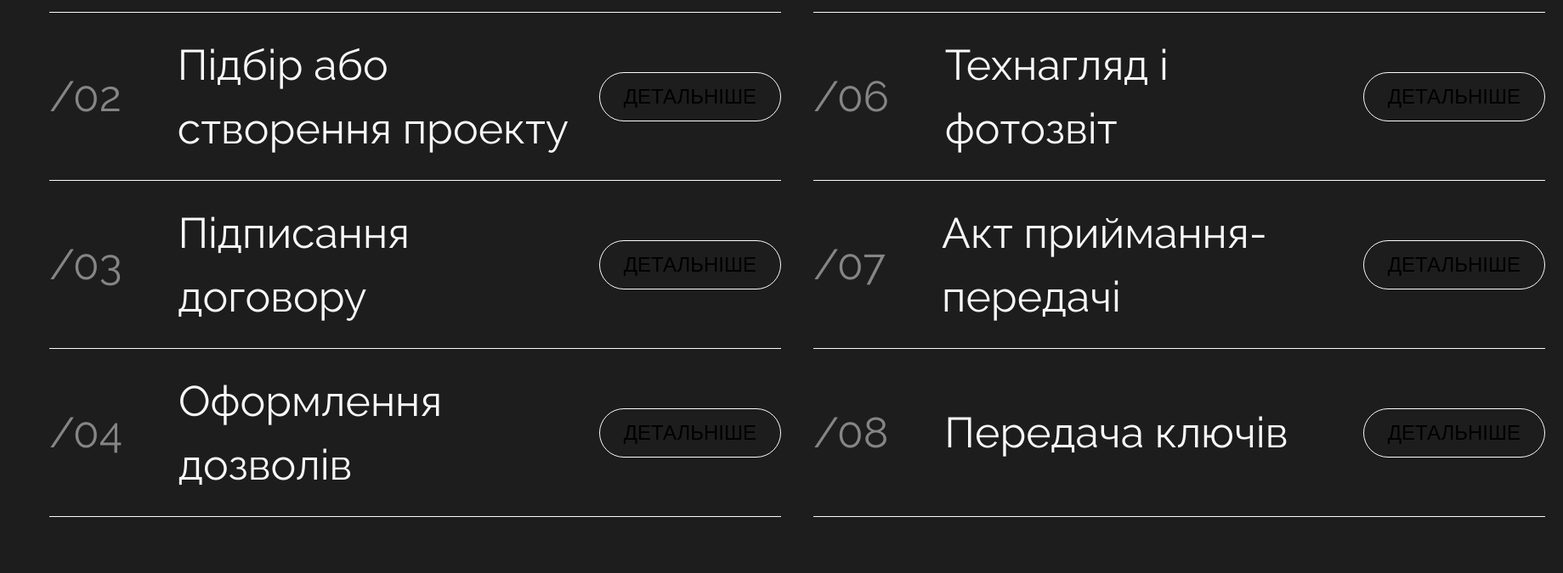
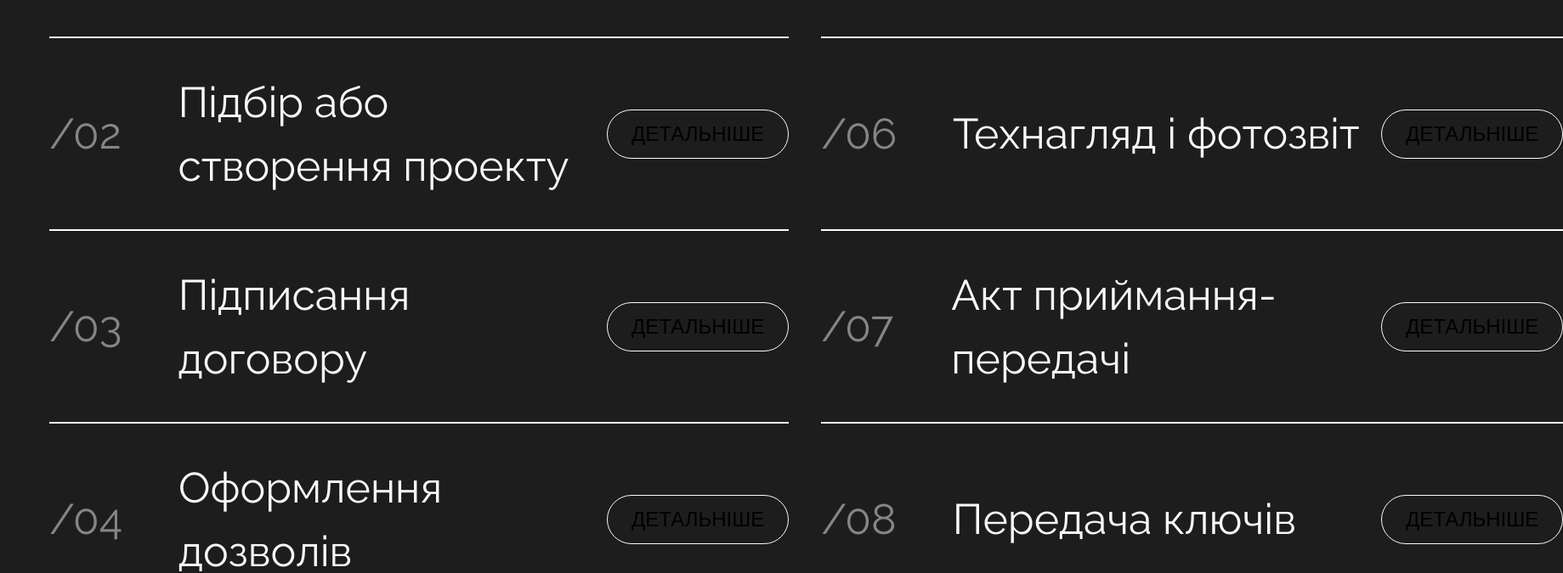
Before and after one commit to AsyaDev14/Eco-house, a React (Vite) app: page / in a window 1280 px wide. Shown: the part 8120-8795 px from the top of the page at 85% size, 1839 px wide, since content can reach past the window. Built offline with nearby package versions, Linux system fonts and the light colour scheme.

Commit message:
fix stages component

```diff
--- a/src/components/Accordion/Accordion.jsx
+++ b/src/components/Accordion/Accordion.jsx
@@ -1,12 +1,17 @@
 import { useState } from "react";
+import // AccordionItem,
+// Number,
+// StageTitle,
+// StageTitleWrapper,
+"./Accordion.styled";
 import {
-  AccordionItem,
-  Number,
-  StageTitle,
-  StageTitleWrapper,
+  DetailsWrapper,
+  OpenButton,
+  StageWrapper,
+  Wrapper,
 } from "./Accordion.styled";
 
-const Accordion = ({ number, title, children }) => {
+const Accordion = ({ number, title, text }) => {
   const [isOpen, setIsOpen] = useState(false);
 
   const toggleAccordion = () => {
@@ -14,25 +19,21 @@ const Accordion = ({ number, title, children }) => {
   };
 
   return (
-    <AccordionItem>
-      <div className={`accordion ${isOpen ? "active" : ""}`}>
-        <div
-          className={`accordion-header ${isOpen ? "active" : ""}`}
-          onClick={toggleAccordion}
-        >
-          <StageTitleWrapper>
-            <Number>{number}</Number>
-            <StageTitle>{title}</StageTitle>
-          </StageTitleWrapper>
-          <span>{isOpen ? "X" : "Детальніше"}</span>
-        </div>
-        {isOpen && (
-          <div className="accordion-content">
-            <p>{children}</p>
-          </div>
-        )}
-      </div>
-    </AccordionItem>
+    <Wrapper>
+      <StageWrapper>
+        <p>/{number}</p>
+        <h4>{title}</h4>
+        <OpenButton onClick={toggleAccordion}>Детальніше</OpenButton>
+      </StageWrapper>
+      {isOpen && (
+        <DetailsWrapper>
+          <p>/{number}</p>
+          <h4>{title}</h4>
+          <p>{text}</p>
+          <button onClick={toggleAccordion}>&#10005;</button>
+        </DetailsWrapper>
+      )}
+    </Wrapper>
   );
 };
 
--- a/src/components/Accordion/Accordion.styled.js
+++ b/src/components/Accordion/Accordion.styled.js
@@ -1,102 +1,114 @@
 import styled from "styled-components";
 
-export const AccordionItem = styled.div`
-  min-width: 861px;
-  height: 197px;
+export const Wrapper = styled.div`
+  position: relative;
+  /* width: 100%; */
+`;
 
-  &:last-of-type {
-    border-bottom: 1px solid #f8f8f8;
+export const StageWrapper = styled.div`
+  width: 100%;
+  height: 227px;
+
+  display: flex;
+  justify-content: space-between;
+  align-items: center;
+
+  border-top: 1px solid #fbfbfb;
+  border-bottom: 1px solid #fbfbfb;
+  margin-bottom: -2px;
+
+  p {
+    color: #858585;
+    font-size: 50px;
+    font-weight: 400;
+
+    padding-right: 66px;
   }
 
-  .accordion {
-    display: flex;
-    align-items: center;
-    width: 100%;
-    height: 100%;
-    border-top: 1px solid #fbfbfb;
-    /* border-bottom: 1px solid #fbfbfb; */
-    overflow: hidden;
-    transition: all 0.7s ease;
+  h4 {
+    font-size: 50px;
+    font-weight: 400;
 
-    &:nth-child(4n + 4) {
-      /* border-bottom: 1px solid #fbfbfb; */
+    width: 487px;
+    padding-right: 17px;
+  }
+`;
 
-      background-color: aqua;
-    }
+export const OpenButton = styled.button`
+  border: 1px solid #fbfbfb;
+  border-radius: 30px;
+  background-color: transparent;
 
-    &.active {
-      /* transform: scale(1.03); */
-      border: 1px solid #fbfbfb;
+  font-size: 24px;
+  font-weight: 400;
+  text-transform: uppercase;
+
+  padding: 14px 28px;
+`;
+
+export const DetailsWrapper = styled.div`
+  display: flex;
+  justify-content: space-between;
+  padding: 40px 80px;
+
+  z-index: 10;
+  width: 1760px;
+  height: 150px;
+
+  color: #1d1d1d;
+  background-color: #fbfbfb;
+
+  &:nth-of-type(-n + 4) {
+    position: absolute;
+    top: 0;
+    left: 0;
+  }
+
+  &:nth-last-of-type(n + 5) {
+    position: absolute;
+    top: 0;
+    right: 0;
+  }
+
+  h4 {
+    font-size: 50px;
+    font-weight: 400;
+
+    width: 900px;
+
+    padding-right: 29px;
+  }
+
+  p {
+    font-size: 24px;
+    font-weight: 400;
+
+    width: 574px;
+
+    padding-right: 88px;
+
+    &:first-of-type {
+      color: #858585;
+      font-size: 50px;
+      padding-right: 150px;
+      width: auto;
     }
   }
 
-  .accordion-header {
+  button {
     display: flex;
+    justify-content: center;
     align-items: center;
-    justify-content: space-between;
-    width: 100%;
-    height: 100%;
-    padding: 15px 20px;
-    cursor: pointer;
 
-    &.active {
-      color: #1d1d1d;
-      background-color: #fbfbfb;
-    }
+    color: #fbfbfb;
+    background-color: #1d1d1d;
+    border: none;
+    border-radius: 50%;
 
-    span {
-      width: fit-content;
-      height: 38px;
-      font-size: 24px;
-      display: flex;
-      align-items: center;
-      justify-content: center;
-      border: 1px solid #fbfbfb;
-      border-radius: 117px;
-      padding: 14px 28px;
-      user-select: none;
-      transition: all 0.7s ease;
+    font-size: 24px;
 
-      text-transform: uppercase;
-      font-size: 24px;
-
-      transition: all 0.7s ease-in-out;
-
-      &:hover {
-        color: #1d1d1d;
-        background-color: #fbfbfb;
-      }
-    }
-  }
-
-  .accordion-content {
-    display: flex;
-    align-items: center;
-    font-size: 14px;
-    text-align: justify;
-    line-height: 26px;
-    height: 100%;
-    padding: 20px;
-    color: #1d1d1d;
-    background-color: #fbfbfb;
-    border-top: 1px solid #43434a;
+    width: 60px;
+    height: 60px;
+    padding: 0;
   }
 `;
-
-export const StageTitleWrapper = styled.div`
-  display: flex;
-  justify-content: center;
-  align-items: center;
-  gap: 66px;
-`;
-
-export const Number = styled.p`
-  color: #858585;
-  font-size: 50px;
-  font-weight: 400;
-`;
-
-export const StageTitle = styled.p`
-  font-size: 50px;
-  font-weight: 400;
-`;
--- a/src/components/stages/Stages.jsx
+++ b/src/components/stages/Stages.jsx
@@ -1,133 +1,66 @@
-import { useState } from "react";
+// import { useState } from "react";
 import Container from "../Container/Container";
-import {
-  OpenButton,
-  DetailsWrapper,
-  PairWpapper,
-  StageWrapper,
-  Title,
-  LastPairWrapper,
-  AllStagesWrapper,
-} from "./Stages.styled";
-// import Accordion from "../Accordion/Accordion";
-// AccordionWpapper,
+import { AllStagesWrapper, Title } from "./Stages.styled";
+import Accordion from "../Accordion/Accordion";
 
 const Stages = () => {
-  // const data = [
-  //   { id: "01", title: "Вибір технології", text: "" },
-  //   {
-  //     id: "02",
-  //     title: "Підбір або створення проекту",
-  //     text: "Lorem ipsum dolor sit amet consectetur adipisicing elit. Accusantium adipisci reprehenderit voluptatum temporibus natus! Atque culpa illum iste eos vero, incidunt error aliquam perferendis dignissimos eaque voluptates accusamus cum cumque?",
-  //   },
-  //   {
-  //     id: "03",
-  //     title: "Підбір або створення проекту",
-  //     text: "Lorem ipsum dolor sit amet consectetur adipisicing elit. Accusantium adipisci reprehenderit voluptatum temporibus natus! Atque culpa illum iste eos vero, incidunt error aliquam perferendis dignissimos eaque voluptates accusamus cum cumque?",
-  //   },
-  //   {
-  //     id: "04",
-  //     title: "Підбір або створення проекту",
-  //     text: "Lorem ipsum dolor sit amet consectetur adipisicing elit. Accusantium adipisci reprehenderit voluptatum temporibus natus! Atque culpa illum iste eos vero, incidunt error aliquam perferendis dignissimos eaque voluptates accusamus cum cumque?",
-  //   },
-  //   {
-  //     id: "05",
-  //     title: "Підбір або створення проекту",
-  //     text: "Lorem ipsum dolor sit amet consectetur adipisicing elit. Accusantium adipisci reprehenderit voluptatum temporibus natus! Atque culpa illum iste eos vero, incidunt error aliquam perferendis dignissimos eaque voluptates accusamus cum cumque?",
-  //   },
-  //   {
-  //     id: "06",
-  //     title: "Підбір або створення проекту",
-  //     text: "Lorem ipsum dolor sit amet consectetur adipisicing elit. Accusantium adipisci reprehenderit voluptatum temporibus natus! Atque culpa illum iste eos vero, incidunt error aliquam perferendis dignissimos eaque voluptates accusamus cum cumque?",
-  //   },
-  //   {
-  //     id: "07",
-  //     title: "Підбір або створення проекту",
-  //     text: "Lorem ipsum dolor sit amet consectetur adipisicing elit. Accusantium adipisci reprehenderit voluptatum temporibus natus! Atque culpa illum iste eos vero, incidunt error aliquam perferendis dignissimos eaque voluptates accusamus cum cumque?",
-  //   },
-  //   {
-  //     id: "08",
-  //     title: "Підбір або створення проекту",
-  //     text: "Lorem ipsum dolor sit amet consectetur adipisicing elit. Accusantium adipisci reprehenderit voluptatum temporibus natus! Atque culpa illum iste eos vero, incidunt error aliquam perferendis dignissimos eaque voluptates accusamus cum cumque?",
-  //   },
-  // ];
-
-  const [isOpen, setIsOpen] = useState(false);
-
-  const openAccordion = () => {
-    setIsOpen(true);
-  };
-
-  const closeAccordion = () => {
-    setIsOpen(false);
-  };
+  const data = [
+    {
+      id: "01",
+      title: "Вибір технології",
+      text: "Будівельна компанія котеджів Eco House з розумінням ставиться до вибору клієнта. Співробітники в деталях опишуть переваги і недоліки кожної технології, врахують геологічне розташування ділянки, фізико-хімічні характеристики матеріалів та ін. деталі.",
+    },
+    {
+      id: "02",
+      title: "Підбір або створення проекту",
+      text: "Lorem ipsum dolor sit amet consectetur adipisicing elit. Accusantium adipisci reprehenderit voluptatum temporibus natus! Atque culpa illum iste eos vero, incidunt error aliquam perferendis dignissimos eaque voluptates accusamus cum cumque?",
+    },
+    {
+      id: "03",
+      title: "Підписання договору",
+      text: "Lorem ipsum dolor sit amet consectetur adipisicing elit. Accusantium adipisci reprehenderit voluptatum temporibus natus! Atque culpa illum iste eos vero, incidunt error aliquam perferendis dignissimos eaque voluptates accusamus cum cumque?",
+    },
+    {
+      id: "04",
+      title: "Оформлення дозволів",
+      text: "Lorem ipsum dolor sit amet consectetur adipisicing elit. Accusantium adipisci reprehenderit voluptatum temporibus natus! Atque culpa illum iste eos vero, incidunt error aliquam perferendis dignissimos eaque voluptates accusamus cum cumque?",
+    },
+    {
+      id: "05",
+      title: "Початок робіт",
+      text: "Lorem ipsum dolor sit amet consectetur adipisicing elit. Accusantium adipisci reprehenderit voluptatum temporibus natus! Atque culpa illum iste eos vero, incidunt error aliquam perferendis dignissimos eaque voluptates accusamus cum cumque?",
+    },
+    {
+      id: "06",
+      title: "Технагляд і фотозвіт",
+      text: "Lorem ipsum dolor sit amet consectetur adipisicing elit. Accusantium adipisci reprehenderit voluptatum temporibus natus! Atque culpa illum iste eos vero, incidunt error aliquam perferendis dignissimos eaque voluptates accusamus cum cumque?",
+    },
+    {
+      id: "07",
+      title: "Акт приймання-передачі",
+      text: "Lorem ipsum dolor sit amet consectetur adipisicing elit. Accusantium adipisci reprehenderit voluptatum temporibus natus! Atque culpa illum iste eos vero, incidunt error aliquam perferendis dignissimos eaque voluptates accusamus cum cumque?",
+    },
+    {
+      id: "08",
+      title: "Передача ключів",
+      text: "Lorem ipsum dolor sit amet consectetur adipisicing elit. Accusantium adipisci reprehenderit voluptatum temporibus natus! Atque culpa illum iste eos vero, incidunt error aliquam perferendis dignissimos eaque voluptates accusamus cum cumque?",
+    },
+  ];
 
   return (
     <Container>
       <Title>Етапи будівництва</Title>
       <AllStagesWrapper>
-        {isOpen ? (
-          <DetailsWrapper>
-            <p>/01</p>
-            <h4>Вибір технології</h4>
-            <p>
-              Будівельна компанія котеджів Eco House з розумінням ставиться до
-              вибору клієнта. Співробітники в деталях опишуть переваги і
-              недоліки кожної технології, врахують геологічне розташування
-              ділянки, фізико-хімічні характеристики матеріалів та ін. деталі.
-            </p>
-            <button onClick={closeAccordion}>&#10005;</button>
-          </DetailsWrapper>
-        ) : (
-          <PairWpapper>
-            <StageWrapper>
-              <p>/01</p>
-              <h4>Вибір технології</h4>
-              <OpenButton onClick={openAccordion}>Детальніше</OpenButton>
-            </StageWrapper>
-            <StageWrapper>
-              <p>/05</p>
-              <h4>Початок робіт</h4>
-              <OpenButton onClick={openAccordion}>Детальніше</OpenButton>
-            </StageWrapper>
-          </PairWpapper>
-        )}
-        <PairWpapper>
-          <StageWrapper>
-            <p>/02</p>
-            <h4>Підбір або створення проекту</h4>
-            <OpenButton onClick={openAccordion}>Детальніше</OpenButton>
-          </StageWrapper>
-          <StageWrapper>
-            <p>/06</p>
-            <h4>Технагляд і фотозвіт</h4>
-            <OpenButton onClick={openAccordion}>Детальніше</OpenButton>
-          </StageWrapper>
-        </PairWpapper>
-        <PairWpapper>
-          <StageWrapper>
-            <p>/03</p>
-            <h4>Підписання договору</h4>
-            <OpenButton onClick={openAccordion}>Детальніше</OpenButton>
-          </StageWrapper>
-          <StageWrapper>
-            <p>/07</p>
-            <h4>Акт приймання-передачі</h4>
-            <OpenButton onClick={openAccordion}>Детальніше</OpenButton>
-          </StageWrapper>
-        </PairWpapper>
-        <LastPairWrapper>
-          <StageWrapper>
-            <p>/04</p>
-            <h4>Оформлення дозволів</h4>
-            <OpenButton onClick={openAccordion}>Детальніше</OpenButton>
-          </StageWrapper>
-          <StageWrapper>
-            <p>/08</p>
-            <h4>Передача ключів</h4>
-            <OpenButton onClick={openAccordion}>Детальніше</OpenButton>
-          </StageWrapper>
-        </LastPairWrapper>
+        {data.map(({ id, title, text }) => {
+          return (
+            <Accordion
+              key={id}
+              number={id}
+              title={title}
+              text={text}
+            ></Accordion>
+          );
+        })}
       </AllStagesWrapper>
     </Container>
   );
--- a/src/components/stages/Stages.styled.js
+++ b/src/components/stages/Stages.styled.js
@@ -11,106 +11,10 @@ export const Title = styled.h2`
 `;
 
 export const AllStagesWrapper = styled.div`
+  display: flex;
+  flex-direction: column;
+  flex-wrap: wrap;
+  column-gap: 38px;
+  height: 930px;
   padding-bottom: 150px;
 `;
-
-export const PairWpapper = styled.div`
-  display: flex;
-  gap: 38px;
-`;
-
-export const LastPairWrapper = styled.div`
-  display: flex;
-  gap: 38px;
-
-  div {
-    border-bottom: 1px solid #fbfbfb;
-  }
-`;
-
-export const StageWrapper = styled.div`
-  width: 861px;
-  height: 197px;
-
-  display: flex;
-  align-items: center;
-
-  border-top: 1px solid #fbfbfb;
-
-  p {
-    color: #858585;
-    font-size: 50px;
-    font-weight: 400;
-
-    padding-right: 66px;
-  }
-
-  h4 {
-    font-size: 50px;
-    font-weight: 400;
-
-    width: 487px;
-    padding-right: 17px;
-  }
-`;
-
-export const OpenButton = styled.button`
-  border: 1px solid #fbfbfb;
-  border-radius: 30px;
-  background-color: transparent;
-
-  font-size: 24px;
-  font-weight: 400;
-  text-transform: uppercase;
-
-  padding: 14px 28px;
-`;
-
-export const DetailsWrapper = styled.div`
-  display: flex;
-  padding: 40px 80px;
-
-  color: #1d1d1d;
-  background-color: #fbfbfb;
-
-  h4 {
-    font-size: 50px;
-    font-weight: 400;
-
-    width: 487px;
-    padding-right: 298px;
-  }
-
-  p {
-    font-size: 24px;
-    font-weight: 400;
-
-    width: 574px;
-
-    padding-right: 88px;
-
-    &:first-of-type {
-      color: #858585;
-      font-size: 50px;
-      padding-right: 200px;
-      width: 90px;
-    }
-  }
-
-  button {
-    display: flex;
-    justify-content: center;
-    align-items: center;
-
-    color: #fbfbfb;
-    background-color: #1d1d1d;
-    border: none;
-    border-radius: 50%;
-
-    font-size: 24px;
-
-    width: 60px;
-    height: 60px;
-    padding: 0;
-  }
-`;
```
